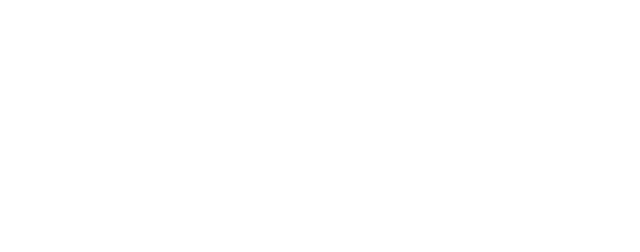
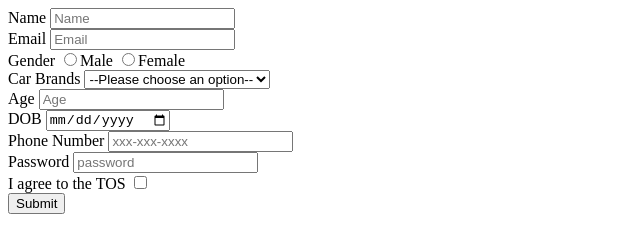
Before and after one commit to acciojob/signup-form-car-Bhargav-Dodda-07, a website: page main.html in a window 1280 px wide. Shown: the whole page, without its empty margins (0-640 px from the left). Drawn offline with Linux system fonts and the light colour scheme.

Commit message:
created a submission

```diff
--- a/main.html
+++ b/main.html
@@ -11,6 +11,43 @@
     <script type="text/javascript" src="./script.js">
 </script>
 
+	<form method="post">
+
+		<label for="name">Name</label>
+		<input type="text" id="name" placeholder="Name" required></input><br>
+
+		<label for="email">Email</label>
+		<input type="email" id="email" placeholder="Email" required></input><br>
+
+		<label for="gender_m, gender_f">Gender</label>
+		<input type="radio" id="gender_m" required>Male
+		<input type="radio" id="gender_f" required>Female<br>
+
+		<label for="cars">Car Brands</label>
+		<select id="cars"  required>
+			<option>--Please choose an option--</option>
+			<option>BMW</option>
+			<opn>Audi</option>
+			<option>Citreon</option>
+		</select><br>
+
+		<label for="age">Age</label>
+		<input type="number" id="age" placeholder="Age" required></input><br>
+
+		<label for="dob">DOB</label>
+		<input type="Date" id="dob" required></input><br>
+
+		<label for="tel">Phone Number</label>
+		<input type="tel" id="tel" placeholder="xxx-xxx-xxxx"></input><br>
+
+		<label for="password">Password</label>
+		<input type="password" id="password" placeholder="password" required></input><br>
+
+		<label for="tos">I agree to the TOS</label>
+		<input type="checkbox" id="tod" required></input><br>
+
+		<button type="submit" value="Submit">Submit</button>
+	</form>
 </body>
 
 </html>
```
